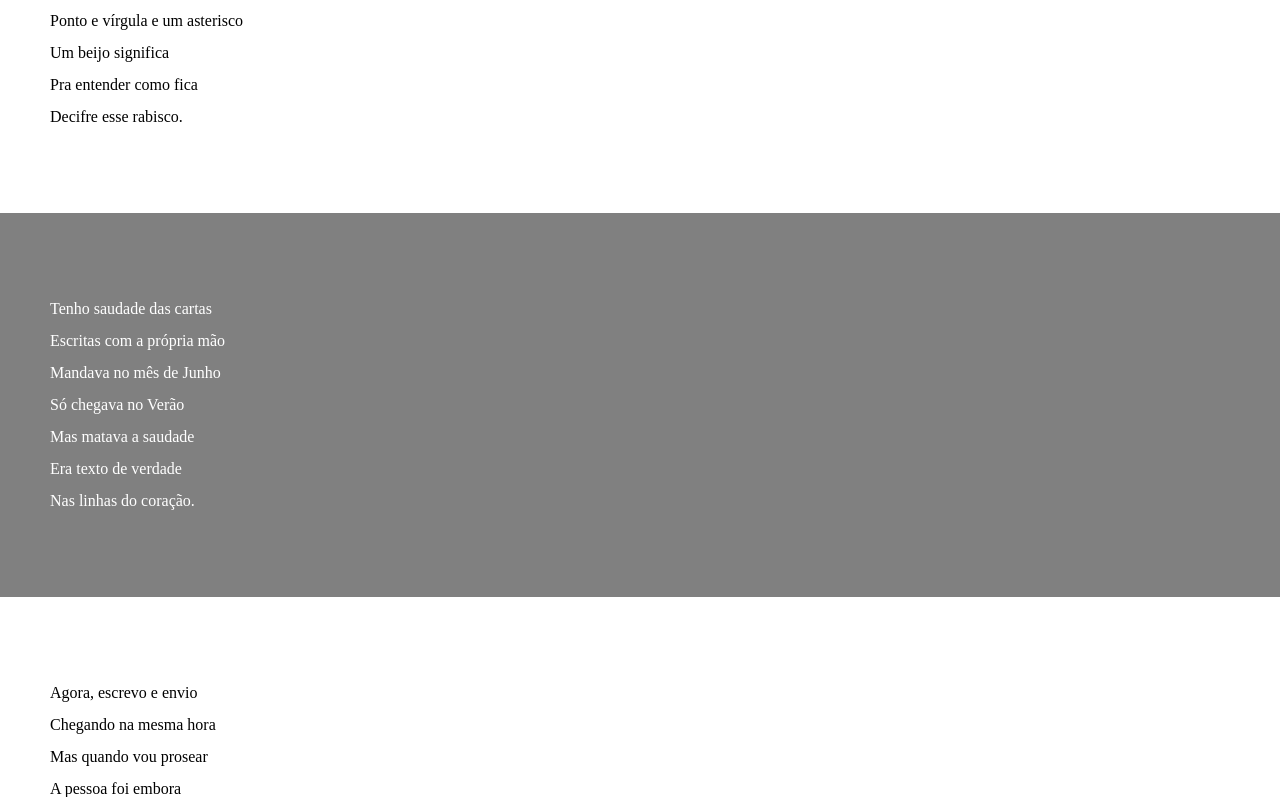
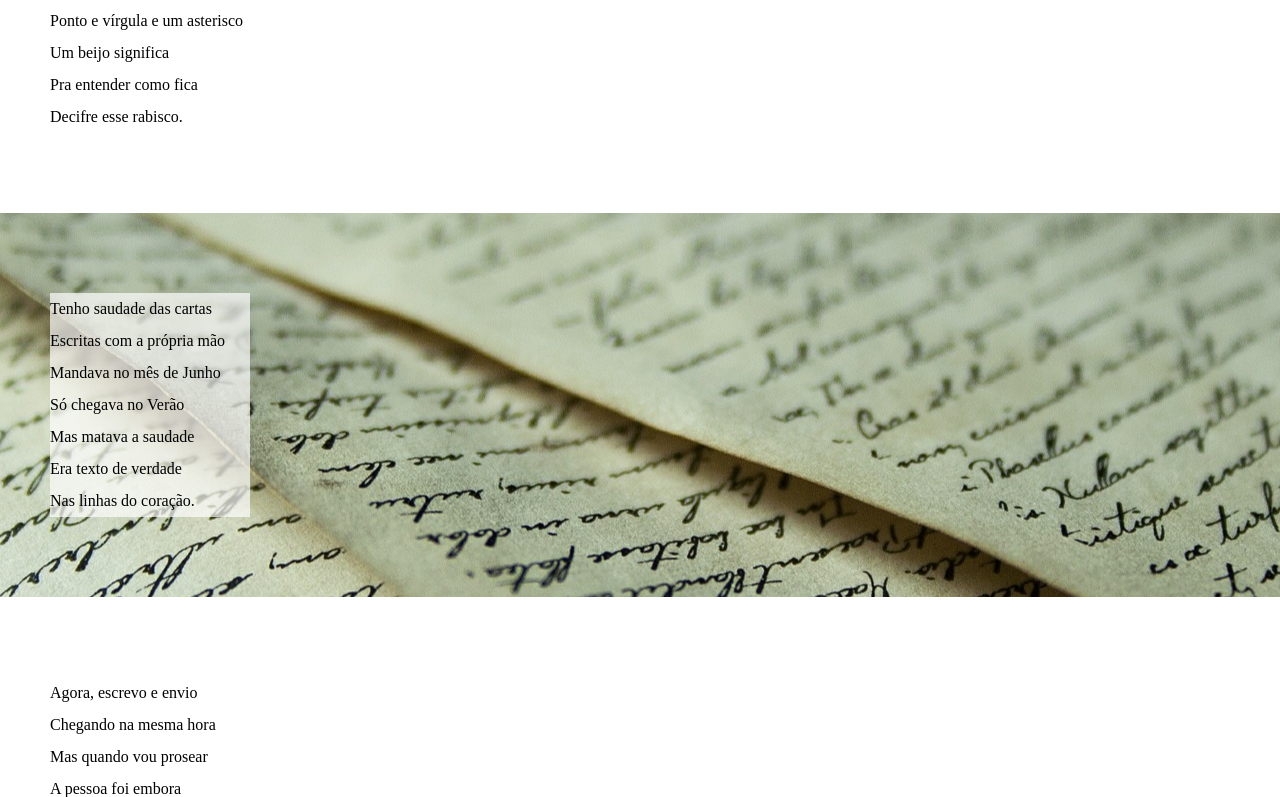
Before and after one commit to EduDsantos/HTML.CSS, a plain HTML site: page Modulo 2 CSS/Ex23.Desafio/cordel.html in a window 1280 px wide. Shown: the part 1318-2115 px from the top of the page. Drawn offline with Linux system fonts and the light colour scheme.

Commit message:
cordel, imagens parallax

```diff
--- a/Modulo 2 CSS/Ex23.Desafio/cordel.html
+++ b/Modulo 2 CSS/Ex23.Desafio/cordel.html
@@ -26,7 +26,7 @@
     </section>
 
 
-    <section class="imagem">
+    <section class="imagem" id="imagem01">
         <p>
             Não é mais como era antes <br>
             É tudo abreviado <br>
@@ -62,7 +62,7 @@
     </section>
 
 
-    <section class="imagem">
+    <section class="imagem" id="imagem02">
         <p>
             Tenho saudade das cartas <br>
             Escritas com a própria mão <br>
--- a/Modulo 2 CSS/Ex23.Desafio/estilo/style.css
+++ b/Modulo 2 CSS/Ex23.Desafio/estilo/style.css
@@ -43,14 +43,26 @@ section{
     color:black;
 }
 
-.imagem{
+.imagem#imagem01{
     color:white;
-    background-image:url('imagens/background001.jpg');
+    background-image: url('../imagens/background001.jpg');
+    background-position: center center;
+    background-attachment: fixed;
+}
 
+.imagem#imagem02{
+    color:rgb(0, 0, 0);
+    background-image: url('../imagens/background002.jpg');
+    background-position: center center;
+    background-attachment: fixed;
 }
 .imagem > p{
-    background-color:grey;
-    width:400px;
+    background-color:rgba(128, 128, 128, 0.552);
+    width:200px;
+}
+
+.imagem#imagem02 > p{
+    background-color:rgba(255, 255, 255, 0.685);
 }
 
 footer{
```
